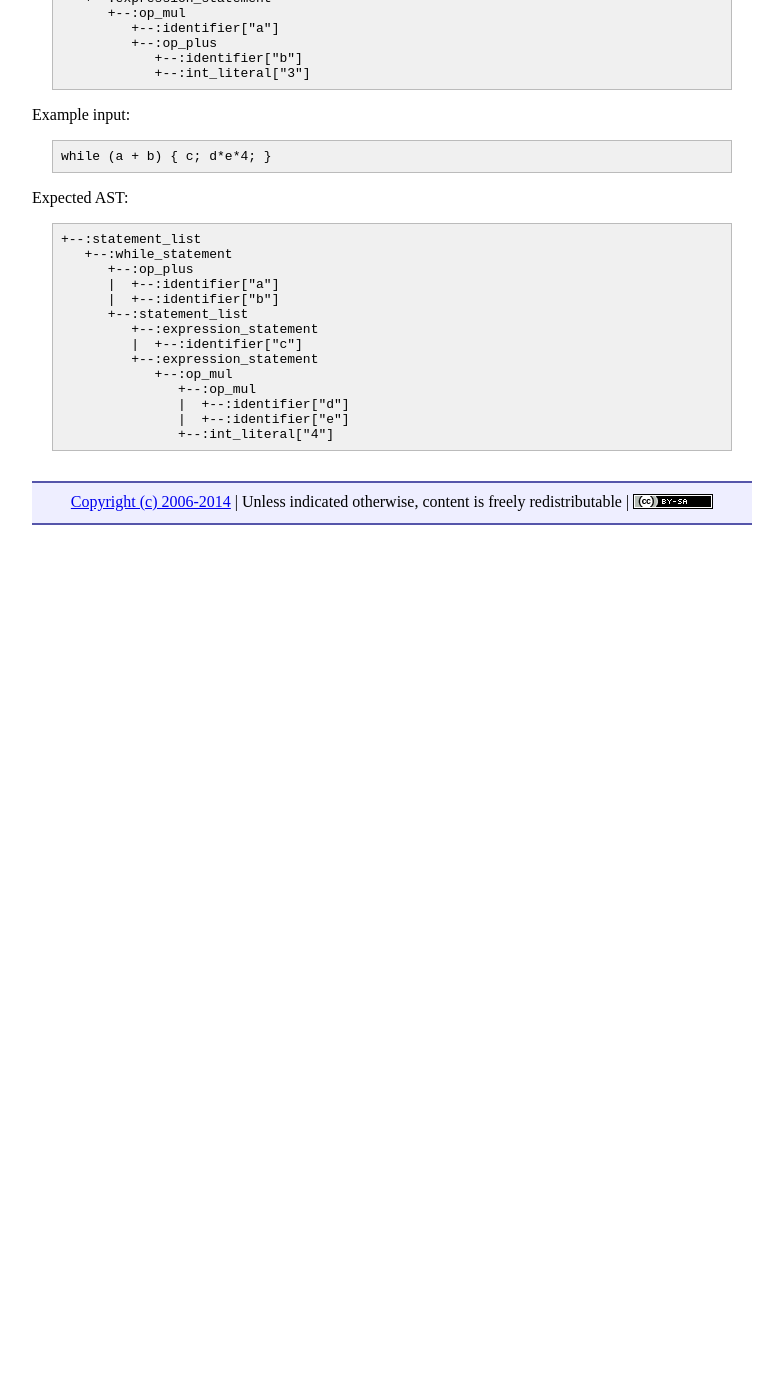
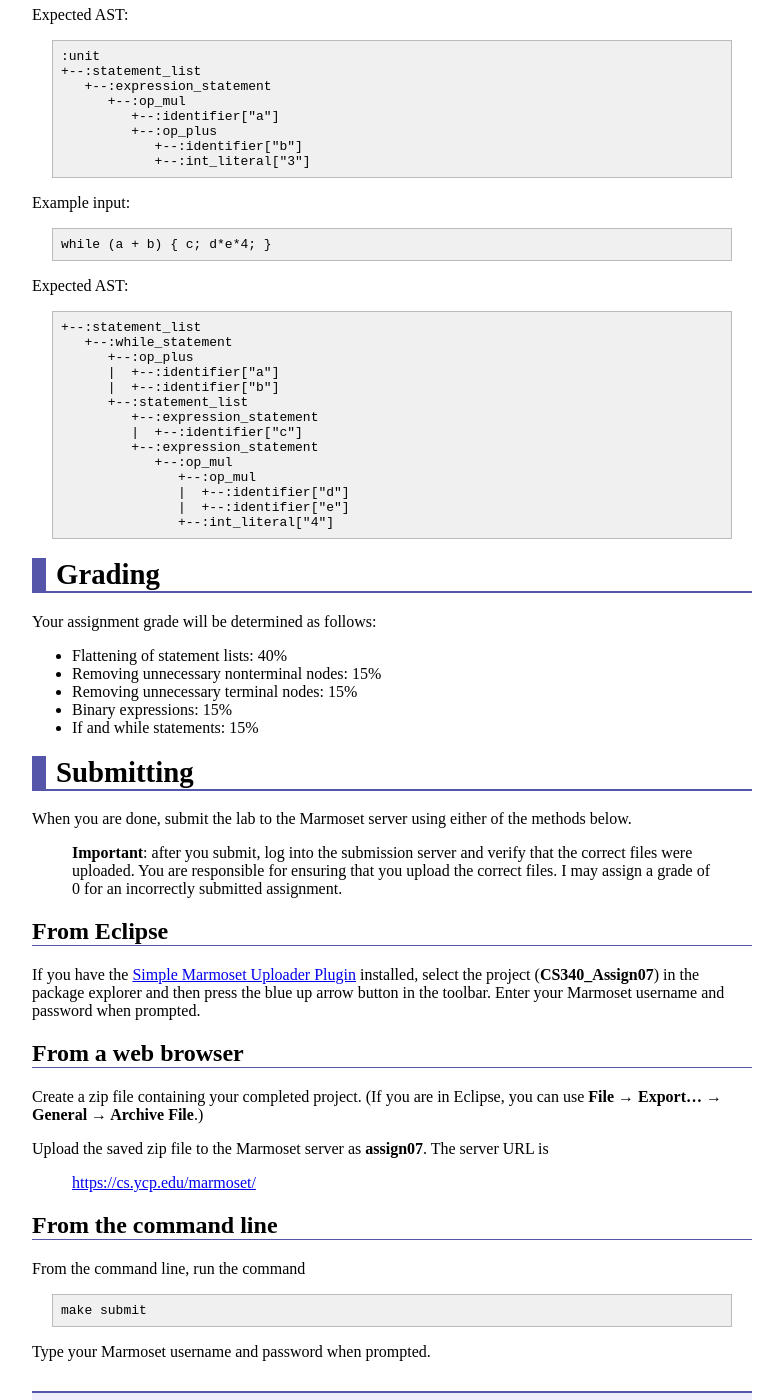
Before and after one commit to ycpcs/cs340-fall2014, a Jekyll site: the page built from assign/assign07.md, in a window 1280 px wide and 1400 px high, scrolled down 2206 px. Shown: the whole window, without its empty margins (248-1031 px from the left). Built offline with Jekyll 4.4.1, drawn with Linux system fonts in a browser that asks for light colours; nearby versions of some CDN libraries; Markdown is read by kramdown in place of the engine named in the settings; before the commit the page ends 2741 px from its top, so only the background shows below that; some of the changed text lies outside the part shown.

Commit message:
assignment 7

```diff
--- a/assign/assign07.md
+++ b/assign/assign07.md
@@ -19,7 +19,7 @@ Your task is to transform the parse trees produced by your parser into [abstract
 
 There are three things that your **build-ast** function should do:
 
-* All nonterminal nodes that have a single child should be eliminated.
+* All nonterminal nodes that have a single child should be eliminated.  The only exception is the **:unit** node at the root of the parse tree, which should be preserved.
 * **:statement\_list** nodes should be simplified so that all of the statements are direct children of the statement list node.
 * All terminal nodes should be eliminated, unless they contain information that is important.  For example, "punctuation" nodes such as **:lparen**, **:semicolon** should be eliminated, but **:identifier**, **:int\_literal**, and **str\_literal** nodes should be preserved
 
@@ -62,6 +62,8 @@ The **children** function takes a parse node as a parameter and returns a vector
 The **get-child** function takes a parse node and an integer *n*, and returns the *n*th child of the parse node.
 
 The **recur-on-children** takes a parse node as a parameter, and returns an AST node whose symbol is the same as the parse node, and whose children are ASTs constructed from the children of the parse node.  (Hint: this should be useful for nodes representing binary operators.)
+
+**:primary** nodes representing parenthesized expressions will require special handling: specifically, the *second* child should be recursively turned into an AST, rather than the first child (which is the correct approach for the other kinds of primary expressions.)
 
 # Testing
 
@@ -129,3 +131,42 @@ Expected AST:
                    |  +--:identifier["d"]
                    |  +--:identifier["e"]
                    +--:int_literal["4"]
+
+# Grading
+
+Your assignment grade will be determined as follows:
+
+* Flattening of statement lists: 40%
+* Removing unnecessary nonterminal nodes: 15%
+* Removing unnecessary terminal nodes: 15%
+* Binary expressions: 15%
+* If and while statements: 15%
+
+# Submitting
+
+When you are done, submit the lab to the Marmoset server using either of the methods below.
+
+> **Important**: after you submit, log into the submission server and verify that the correct files were uploaded. You are responsible for ensuring that you upload the correct files. I may assign a grade of 0 for an incorrectly submitted assignment.
+
+From Eclipse
+------------
+
+If you have the [Simple Marmoset Uploader Plugin](http://ycpcs.github.io/cs201-fall2014/resources/index.html) installed, select the project (**CS340\_Assign07**) in the package explorer and then press the blue up arrow button in the toolbar. Enter your Marmoset username and password when prompted.
+
+From a web browser
+------------------
+
+Create a zip file containing your completed project.  (If you are in Eclipse, you can use **File &rarr; Export... &rarr; General &rarr; Archive File**.)
+
+Upload the saved zip file to the Marmoset server as **assign07**. The server URL is
+
+> [https://cs.ycp.edu/marmoset/](https://cs.ycp.edu/marmoset/)
+
+From the command line
+---------------------
+
+From the command line, run the command
+
+    make submit
+
+Type your Marmoset username and password when prompted.
```
Also changed, not shown: other parts of assign/assign07.md (+1 -1 lines), assign/index.md (+1 -0 lines), index.md (+1 -0 lines), 1 other file.
